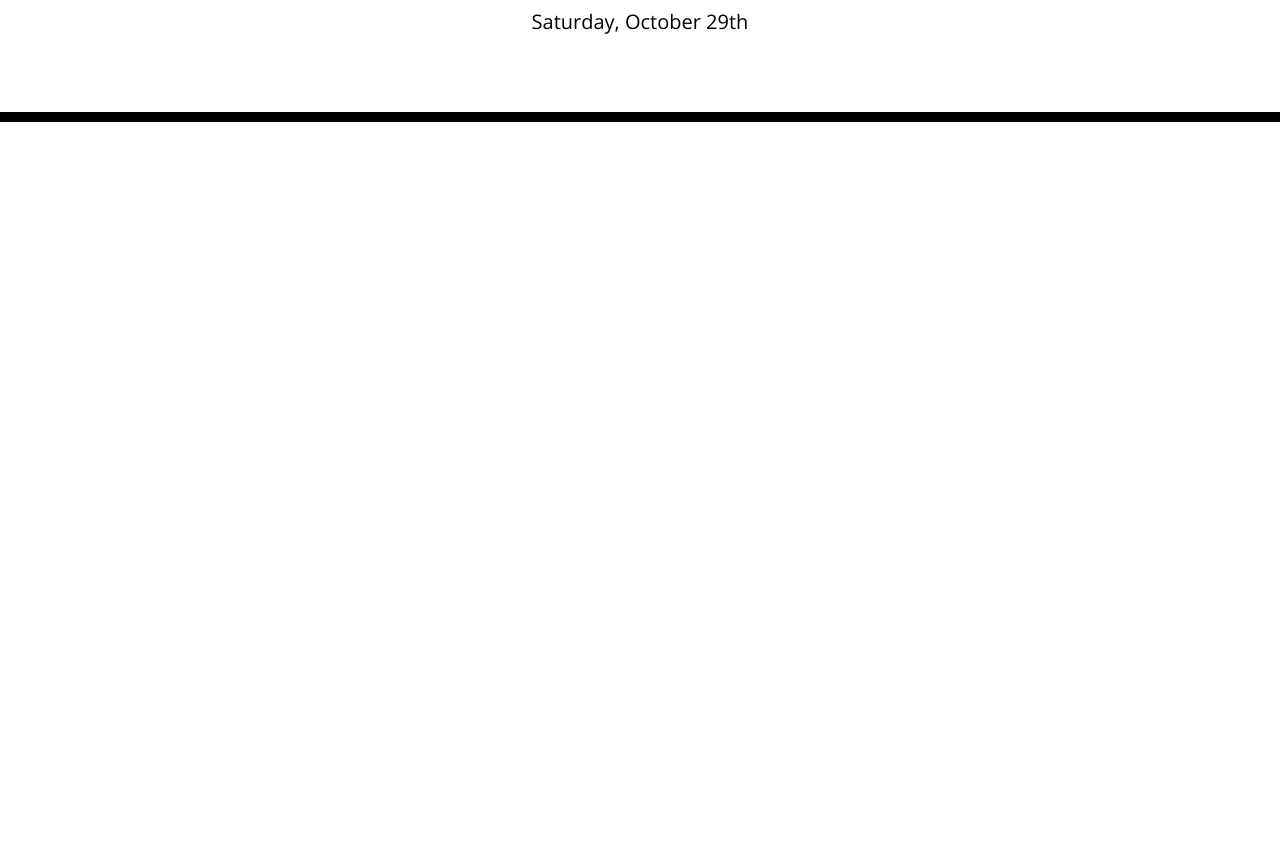
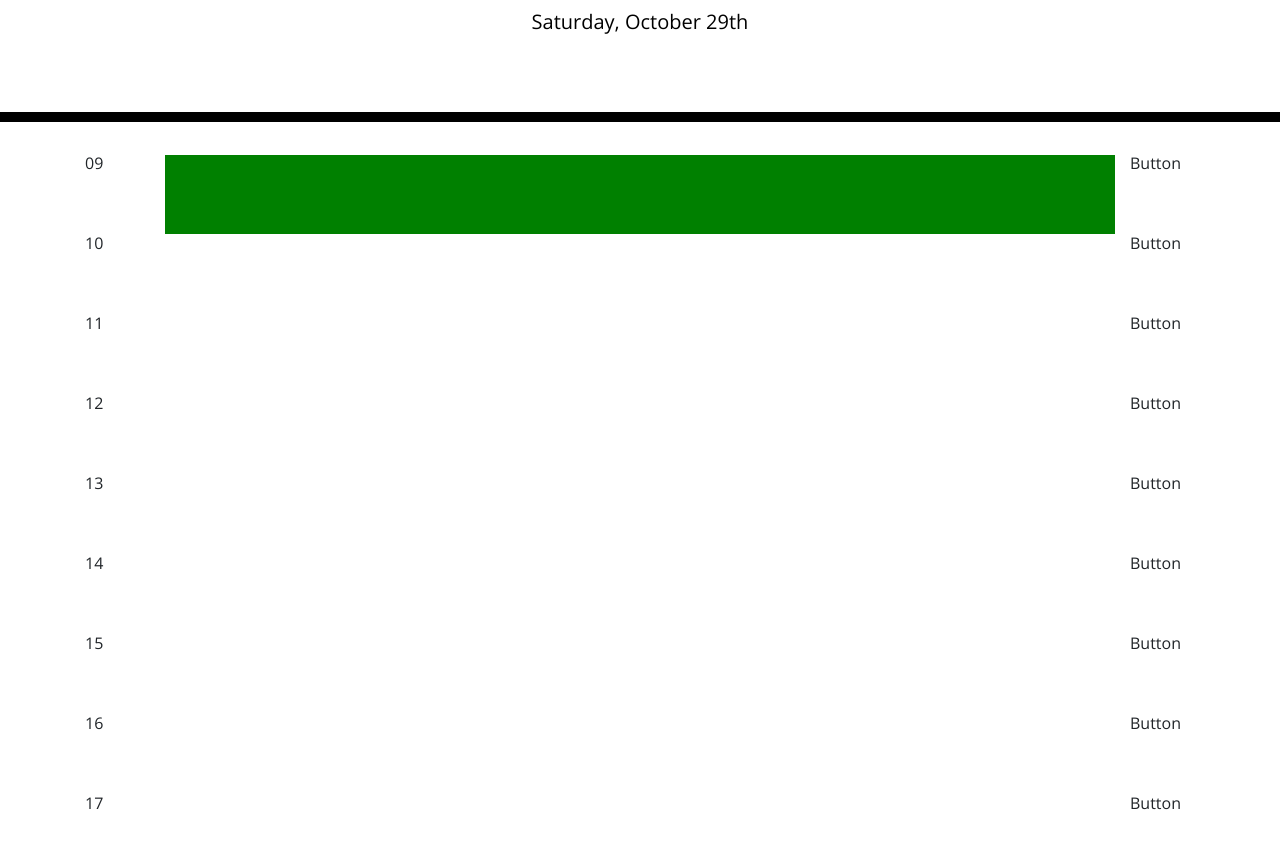
Before and after one commit to Syre11/daily-work-scheduler, a plain HTML site: page index.html in a window 1280 px wide. Shown: the part 182-1030 px from the top of the page. Before the commit the page ends 800 px from the top, so only its background shows below. Drawn offline with nearby package versions, Linux system fonts and the light colour scheme.

Commit message:
Adds structure for schedule, starts working on background color adjustment based on the current time

```diff
--- a/assets/js/script.js
+++ b/assets/js/script.js
@@ -1,14 +1,25 @@
+var timeblocksEl = document.querySelector("#timeblocks")
+var scheduleTimeEl = $("#scheduleTime");
+
+
 //Adds current date to header in 'Monday, October 26th' format
 var todaysDate = moment().format("dddd, MMMM Do");
 $("#currentDay").text(todaysDate);
 
 //Pulls current time -- will need this to determine whether an event has already occurred, in progress, or upcoming.
 //Something like:
+
 var currentTime = moment().format("HH") // we only want hours since the schedule is done by the hour
-// if (currentTime > scheduleTime) {
-//   background-color = grey;
-// } if (currentTime == scheduleTime) {
-//   background-color = red;
-// } else {
-//   background-color = green;
-// }
+for (var i = 0; i < 9; i++) {
+  console.log (i)
+  console.log (currentTime);
+  //figure out how to just pull a single 'p', currently pulls all 'p' and concatenates them
+  console.log (scheduleTimeEl.children(i).children('p').text());
+  if (currentTime > scheduleTimeEl.children(i).children('p').text()) {
+    timeblocksEl.setAttribute("style", "background-color: grey");
+  } else if (currentTime == scheduleTimeEl.children(i).children('p').text()) {
+    timeblocksEl.setAttribute("style", "background-color: red");
+  } else {
+    timeblocksEl.setAttribute("style", "background-color: green");
+  }
+}
--- a/index.html
+++ b/index.html
@@ -28,9 +28,53 @@
       <p class="lead">A simple calendar app for scheduling your work day</p>
       <p id="currentDay" class="lead"></p>
     </header>
-    <div class="container">
+    <div class="container" id="scheduleTime">
       <!-- Timeblocks go here -->
-
+      <div class="row">
+        <p class="col-1" id="time">09</p>
+        <div class="col-10" id="timeblocks"></div>
+        <div class="col-1">Button</div>
+      </div>
+      <div class="row">
+        <p class="col-1">10</p>
+        <div class="col-10" id="timeblocks"></div>
+        <div class="col-1">Button</div>
+      </div>
+      <div class="row">
+        <p class="col-1">11</p>
+        <div class="col-10" id="timeblocks"></div>
+        <div class="col-1">Button</div>
+      </div>
+      <div class="row">
+        <p class="col-1">12</p>
+        <div class="col-10" id="timeblocks"></div>
+        <div class="col-1">Button</div>
+      </div>
+      <div class="row">
+        <p class="col-1">13</p>
+        <div class="col-10" id="timeblocks"></div>
+        <div class="col-1">Button</div>
+      </div>
+      <div class="row">
+        <p class="col-1">14</p>
+        <div class="col-10" id="timeblocks"></div>
+        <div class="col-1">Button</div>
+      </div>
+      <div class="row">
+        <p class="col-1">15</p>
+        <div class="col-10" id="timeblocks"></div>
+        <div class="col-1">Button</div>
+      </div>
+      <div class="row">
+        <p class="col-1">16</p>
+        <div class="col-10" id="timeblocks"></div>
+        <div class="col-1">Button</div>
+      </div>
+      <div class="row">
+        <p class="col-1">17</p>
+        <div class="col-10" id="timeblocks"></div>
+        <div class="col-1">Button</div>
+      </div>
       <!-- Will need a div to contain each time, todo section and button to lock the todo section
       If you use 1 div for each time slot the div would be row, time would be col-1, todo would be col-8, button would be col-1-->
 
@@ -39,7 +83,7 @@
 
     </div>
 
-    <script src="https://cdnjs.cloudflare.com/ajax/libs/jquery/3.2.1/jquery.min.js"></script>
+    <script src="https://code.jquery.com/jquery-3.5.1.min.js"></script>
     <script src="https://cdnjs.cloudflare.com/ajax/libs/moment.js/2.24.0/moment.min.js"></script>
     <script src="./assets/js/script.js"></script>
   </body>
```
